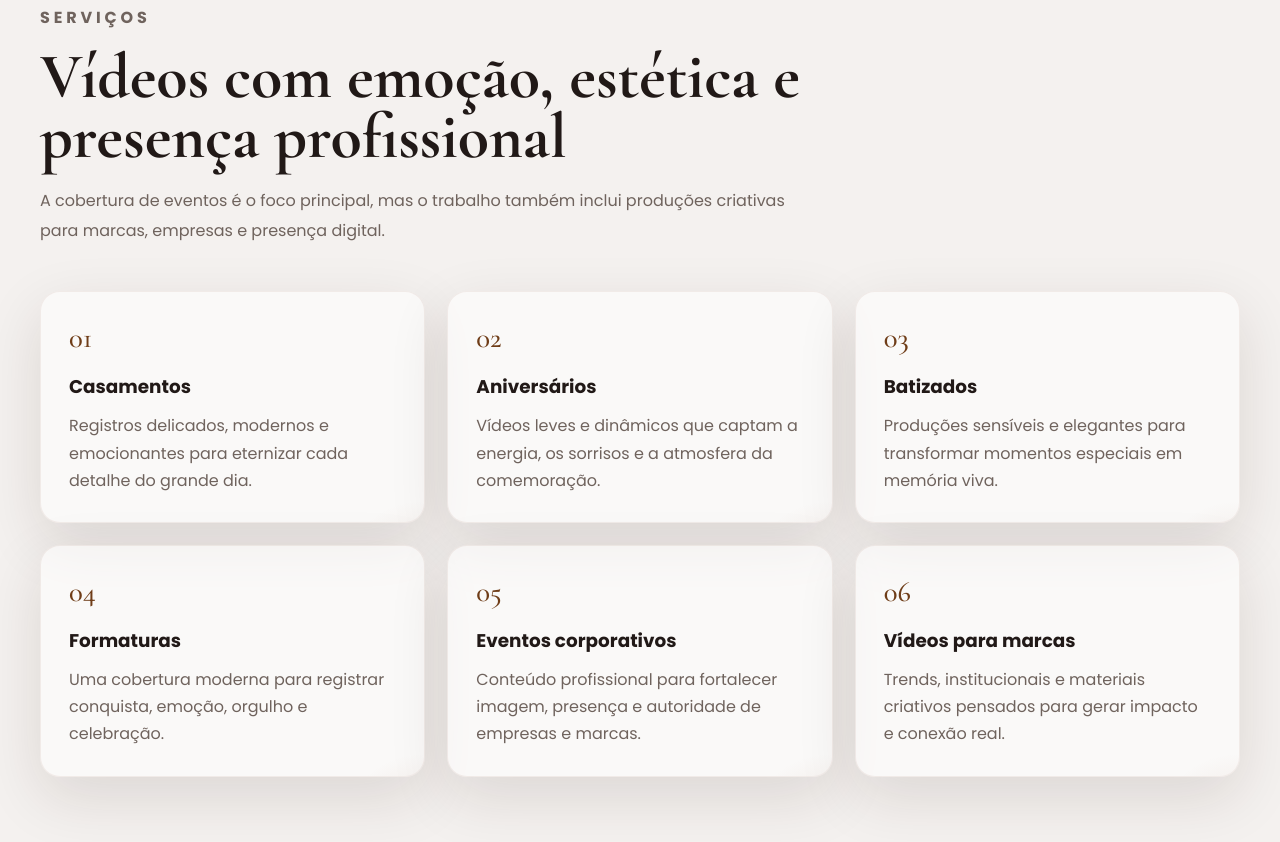
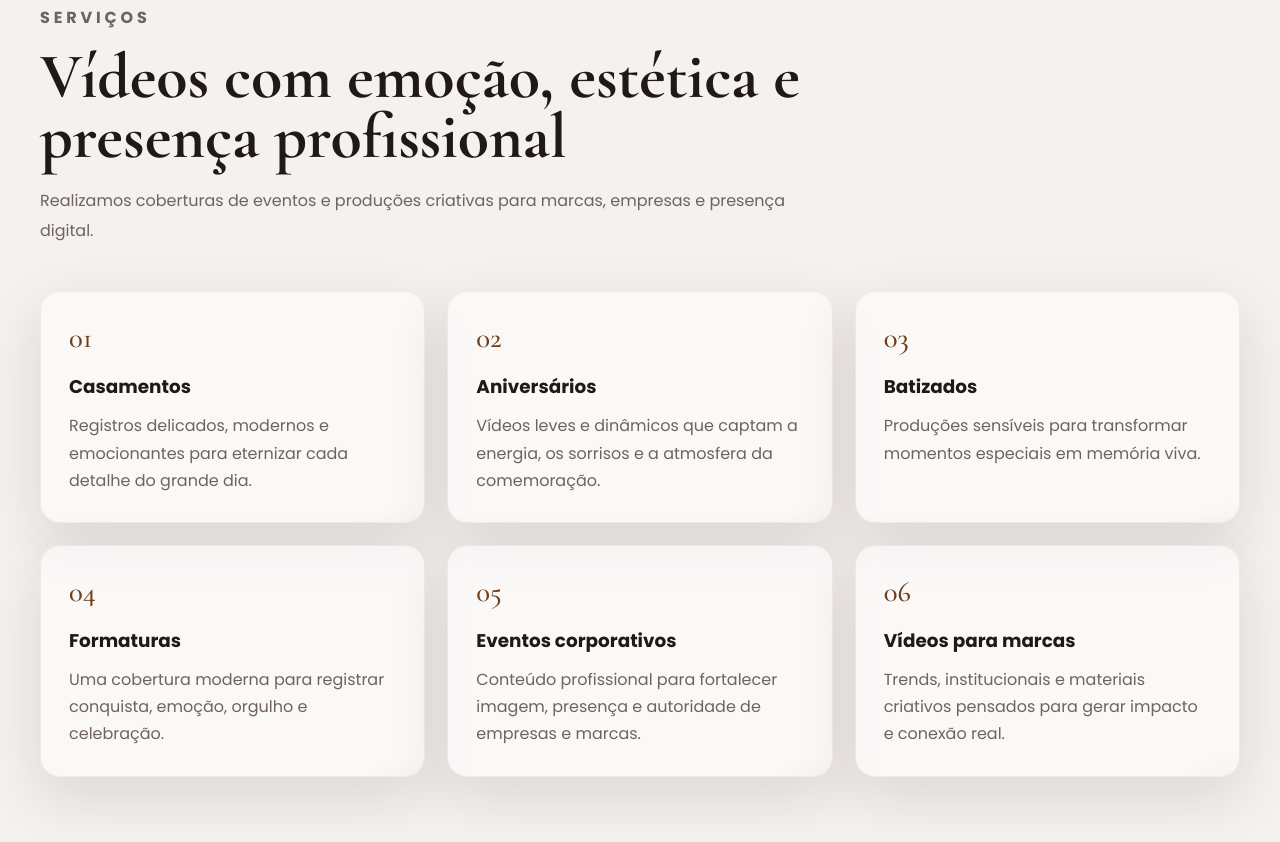
Before and after one commit to marianabeatrizferreira/CamillyVideomaker, a plain HTML site: page index.html in a window 1280 px wide. Shown: the part 943-1785 px from the top of the page. Drawn offline with nearby package versions, Linux system fonts and the light colour scheme.

Commit message:
atualização

```diff
--- a/index.html
+++ b/index.html
@@ -108,8 +108,8 @@
                     <p class="section-tag">Serviços</p>
                     <h2>Vídeos com emoção, estética e presença profissional</h2>
                     <p>
-                        A cobertura de eventos é o foco principal, mas o trabalho também inclui
-                        produções criativas para marcas, empresas e presença digital.
+                        Realizamos coberturas de eventos e produções criativas para marcas,
+                         empresas e presença digital.
                     </p>
                 </div>
 
@@ -129,7 +129,7 @@
                     <article class="service-card reveal-card">
                         <span>03</span>
                         <h3>Batizados</h3>
-                        <p>Produções sensíveis e elegantes para transformar momentos especiais em memória viva.</p>
+                        <p>Produções sensíveis para transformar momentos especiais em memória viva.</p>
                     </article>
 
                     <article class="service-card reveal-card">
--- a/script.js
+++ b/script.js
@@ -525,7 +525,6 @@ document.addEventListener("DOMContentLoaded", () => {
 
       const nome = document.getElementById("nome")?.value.trim() || "";
       const telefone = document.getElementById("telefone")?.value.trim() || "";
-      const instagram = document.getElementById("instagram")?.value.trim() || "";
       const tipo = document.getElementById("tipo-hidden")?.value.trim() || "";
       const noivos = document.getElementById("noivos")?.value.trim() || "";
       const dataEvento = document.getElementById("dataEvento")?.value.trim() || "";
@@ -564,7 +563,6 @@ document.addEventListener("DOMContentLoaded", () => {
         `Olá, Camilly! Vim pelo site e gostaria de solicitar um orçamento.\n\n` +
         `*Nome:* ${nome}\n` +
         `*Telefone:* ${telefone}\n` +
-        `*Instagram:* ${instagram || "Não informado"}\n` +
         `*Tipo de serviço:* ${tipo}\n` +
         blocoNoivos +
         `*Data do evento/gravação:* ${dataEvento || "Não informado"}\n` +
```
